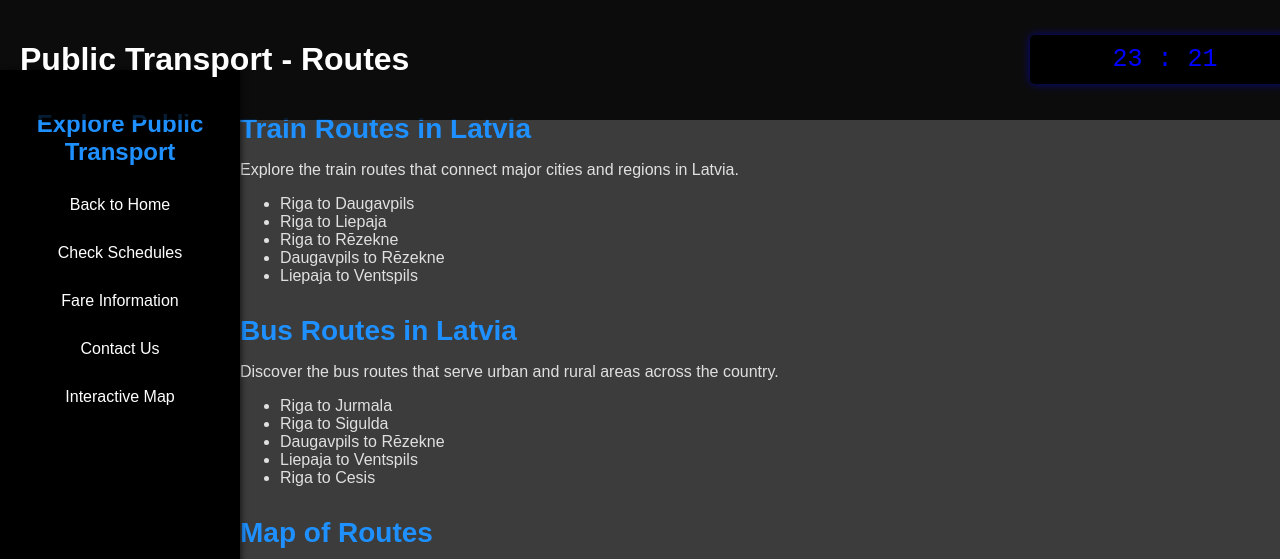
After one commit to JanisBramanisVTDTipb22/Transports, a PHP site: page /routes in a window 1280 px wide. The commit adds this page. Shown: the top 559 px of the page. Run offline with PHP 8.4, Linux system fonts and the light colour scheme; the visitor is signed in with stand-in values (Sample User, id 1); data that the repository does not hold is empty; some libraries are stand-ins or nearby versions.

Commit message:
updated maps

```diff
--- a/App/routes.php
+++ b/App/routes.php
@@ -5,5 +5,7 @@ return [
     "/register" => "../App/controllers/auth/register.php",
     "/logout" => "../App/controllers/auth/logout.php",
     "/create" => "../App/controllers/tasks/create-quiz.php",
+    "/map" => "../App/views/tasks/map.view.php",
+    "/routes" => "../App/views/tasks/routes.view.php",
 ];
 ?>
--- /dev/null
+++ b/App/views/tasks/routes.view.php
@@ -0,0 +1,207 @@
+<?php require "../App/views/components/head.php"; ?>
+
+<style>
+    /* Reusing existing styles for consistency */
+    body {
+        margin: 0;
+        color: #e0e0e0;
+        font-family: 'Arial', sans-serif;
+        display: flex;
+        height: 100vh;
+        overflow: hidden;
+        position: relative;
+        background-color: #3c3c3c; /* Dark gray background */
+    }
+
+    header {
+        background-color: #0A0908;
+        padding: 25px 0;
+    }
+
+    nav {
+        margin: auto;
+        text-align: center;
+    }
+
+    nav a {
+        color: #fff;
+        font-size: 20px;
+        text-decoration: none;
+        padding: 20px 50px;
+        margin: 0 50px;
+        border-radius: 5px;
+        transition: background-color 0.5s ease;
+    }
+
+    .header {
+        background-color: rgba(0, 0, 0, 0.8);
+        color: white;
+        padding: 20px;
+        text-align: center;
+        position: fixed;
+        width: 100%;
+        z-index: 1000;
+        display: flex;
+        justify-content: space-between;
+        align-items: center;
+    }
+
+    .sidebar {
+        background-color: black;
+        width: 200px;
+        padding: 20px;
+        box-shadow: 2px 0 5px rgba(0, 0, 0, 0.5);
+        position: fixed;
+        height: calc(100vh - 70px);
+        top: 70px;
+        overflow-y: auto;
+        z-index: 100;
+    }
+
+    .sidebar h2 {
+        color: #1E90FF;
+        margin-bottom: 20px;
+        font-size: 24px;
+        text-align: center;
+    }
+
+    .sidebar a {
+        display: block;
+        color: white;
+        text-decoration: none;
+        padding: 10px;
+        border-radius: 5px;
+        margin-bottom: 10px;
+        text-align: center;
+        transition: background-color 0.3s ease, color 0.3s ease;
+    }
+
+    .sidebar a:hover {
+        background-color: #1E90FF;
+        color: black;
+    }
+
+    .content {
+        flex: 1;
+        padding: 20px;
+        margin-left: 220px;
+        margin-top: 70px;
+        height: calc(100vh - 70px);
+        position: relative;
+        z-index: 10;
+        overflow-y: auto; /* Allow scrolling for content */
+    }
+
+    /* Route Sections */
+    .route-section {
+        margin-bottom: 30px; /* Space between sections */
+    }
+
+    .route-section h2 {
+        color: #1E90FF; /* Section title color */
+        font-size: 28px; /* Font size for section titles */
+        margin-bottom: 10px; /* Space below section titles */
+    }
+
+    /* Map styling */
+    #map {
+        width: 100%; /* Full width for map */
+        height: 400px; /* Set height for map */
+        border-radius: 5px; /* Rounded corners */
+        margin-top: 10px; /* Space above the map */
+    }
+    .clock {
+        font-size: 25px; /* Font size for the clock */
+        color: blue; /* Green text color */
+        background-color: black; /* Background color for clock */
+        padding: 10px; /* Padding for clock */
+        border-radius: 5px;
+        box-shadow: 0 0 10px rgba(0, 0, 255, 0.5);
+        width: 250px;
+        text-align: center;
+        font-family: 'Courier New', Courier, monospace;
+    }
+</style>
+
+<main class="create-edit-main">
+    <div class="header">
+        <h1>Public Transport - Routes</h1>
+        <div class="clock" id="clock"></div>
+    </div>
+    <div class="sidebar">
+        <h2>Explore Public Transport</h2>
+        <a href="/" class="back-link">Back to Home</a>
+        <a href="/schedules">Check Schedules</a>
+        <a href="/fares">Fare Information</a>
+        <a href="/contacts">Contact Us</a>
+        <a href="/map">Interactive Map</a>
+    </div>
+    <div class="content">
+        <div class="route-section">
+            <h2>Train Routes in Latvia</h2>
+            <p>Explore the train routes that connect major cities and regions in Latvia.</p>
+            <ul>
+                <li>Riga to Daugavpils</li>
+                <li>Riga to Liepaja</li>
+                <li>Riga to Rēzekne</li>
+                <li>Daugavpils to Rēzekne</li>
+                <li>Liepaja to Ventspils</li>
+            </ul>
+        </div>
+        <div class="route-section">
+            <h2>Bus Routes in Latvia</h2>
+            <p>Discover the bus routes that serve urban and rural areas across the country.</p>
+            <ul>
+                <li>Riga to Jurmala</li>
+                <li>Riga to Sigulda</li>
+                <li>Daugavpils to Rēzekne</li>
+                <li>Liepaja to Ventspils</li>
+                <li>Riga to Cesis</li>
+            </ul>
+        </div>
+        <div class="route-section">
+            <h2>Map of Routes</h2>
+            <div id="map"></div>
+        </div>
+    </div>
+    <div class="road-line"></div>
+</main>
+
+<script>
+    // Function to initialize the map (using Google Maps)
+    function initMap() {
+        // Create a map object with specified options
+        const mapOptions = {
+            center: { lat: 56.8796, lng: 24.6032 }, // Center of Latvia
+            zoom: 7, // Zoom level
+        };
+
+        // Create the map instance
+        const map = new google.maps.Map(document.getElementById("map"), mapOptions);
+
+        // Optional: Add markers or additional features to the map
+        // Example: Adding a marker for Riga
+        new google.maps.Marker({
+            position: { lat: 56.9496, lng: 24.1052 }, // Riga coordinates
+            map: map,
+            title: "Riga",
+        });
+    }
+
+    function updateClock() {
+        const now = new Date();
+        const options = { hour: '2-digit', minute: '2-digit', hour12: false, timeZone: 'Europe/Riga' };
+        const timeString = now.toLocaleTimeString('en-US', options).replace(':', ' : ');
+        document.getElementById('clock').textContent = timeString;
+    }
+
+    setInterval(updateClock, 1000);
+    updateClock();
+</script>
+
+<!-- Add Google Maps API -->
+<script async defer
+    src="https://maps.googleapis.com/maps/api/js?key=YOUR_API_KEY&callback=initMap">
+</script>
+
+</main>
```
Also changed, not shown: App/controllers/tasks/create-quiz.php (deleted, +0 -45 lines), App/views/tasks/index.view.php (+63 -25 lines), App/views/tasks/map.view.php (added, +150 -0 lines).
